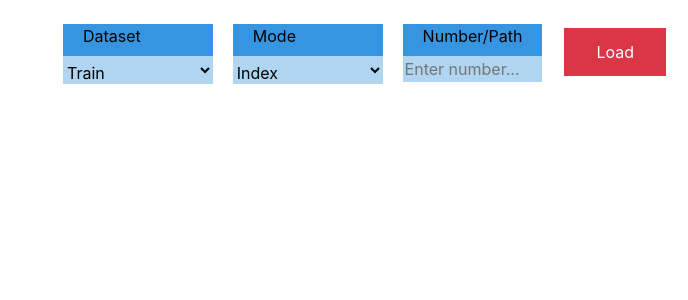
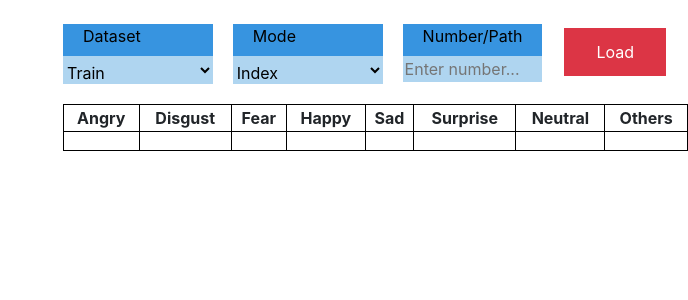
Before and after one commit to anminhhung/web_comic_visualization, a Flask app: page / in a window 1280 px wide. Shown: the part 56-356 px from the top of the page, without its empty margins (592-1280 px from the left). Run offline with Flask 2, Linux system fonts and the light colour scheme; lists and menus that the app fills with data are empty; parts of the project's set-up code (start-up, migrations or seed data) failed here and were passed over; some libraries are stand-ins or nearby versions.

Commit message:
update web

```diff
--- a/app.py
+++ b/app.py
@@ -2,7 +2,9 @@ from flask import Flask, render_template, jsonify, Response, request
 import cv2
 import os
 import numpy as np
+import pandas as pd
 import json
+import ast
 
 from utils.parser import get_config
 
@@ -15,6 +17,12 @@ UPLOAD_FOLDER_TRAIN = cfg.SERVICE.UPLOAD_FOLDER_TRAIN
 UPLOAD_FOLDER_TEST = cfg.SERVICE.UPLOAD_FOLDER_TEST
 
 UPLOAD_FOLDER = None
+LIST_EMOTION = ['angry', 'disgust', 'fear', 'happy', 'sad', 'surprise', 'neutral', 'others']
+# FILE_LIST = os.listdir(UPLOAD_FOLDER)
+
+df = pd.read_csv('data/additional_infor:train_emotion_polarity.csv')
+d = {'image_id': df['image_id'], 'emotion_polarity': df['emotion_polarity']}
+MY_DF = pd.DataFrame(d)
 
 app = Flask(__name__, template_folder='templates', static_folder='static')
 
@@ -34,25 +42,40 @@ def get_img_name():
     elif dataset == 'test':
         UPLOAD_FOLDER = UPLOAD_FOLDER_TEST
 
-    file_list = os.listdir(UPLOAD_FOLDER)
+    FILE_LIST = os.listdir(UPLOAD_FOLDER)
     print("index: ", index)
-    print("file_list[0]: ", file_list[0])
-    len_file_list = len(file_list)
+    print("file_list[0]: ", FILE_LIST[0])
+    len_file_list = len(FILE_LIST)
     fname = None
     if mode == 'path':
-        for i in range(len(file_list)):
-            if file_list[i] == index:
-                fname = file_list[i]
+        for i in range(len(FILE_LIST)):
+            if FILE_LIST[i] == index:
+                fname = FILE_LIST[i]
                 break
     else:
         index = int(index)
         if index >= len_file_list:
-            fname = file_list[0]
+            fname = FILE_LIST[0]
             index = -1
         else:
-            fname = file_list[index]
+            fname = FILE_LIST[index]
 
-    return_result = {'code': '1000', 'status': 'Done', 'data':{'fname': fname, 'index': index, 'total': len_file_list}}
+    img_id = fname.split(".")[0]
+    dict_emotion = {}
+    index_row = MY_DF.index[df['image_id'] == img_id].tolist()
+    index_row = index_row[0]
+    emotion = MY_DF['emotion_polarity'][index]
+    emotion = ast.literal_eval(emotion)
+    for key_emotion in LIST_EMOTION:
+        if key_emotion not in emotion:
+            dict_emotion[key_emotion] = "0"
+        else:
+            dict_emotion[key_emotion] = str(emotion[key_emotion])
+
+    # print("dict_emotion: ", dict_emotion)
+
+    return_result = {'code': '1000', 'status': 'Done', \
+                    'data':{'fname': fname, 'index': index, 'total': len_file_list, 'dict_emotion': dict_emotion}}
 
     return jsonify(return_result)
 
--- a/static/css/visual.css
+++ b/static/css/visual.css
@@ -96,3 +96,8 @@
     margin: 4px 2px;
     cursor: pointer;
 }
+
+table, th, td {
+    border: 1px solid black;
+    border-collapse: collapse;
+  }
--- a/static/js/visual.js
+++ b/static/js/visual.js
@@ -1,7 +1,8 @@
+var total_of_images = 100
 
 $('#btn-loadfile').click(function () {
     var mode = document.getElementById("mode").value;
-    var index = document.getElementById("number_id").value;
+    var index = document.getElementById("number_index").value;
     var dataset = document.getElementById("choose_dataset").value;
 
     if (mode.localeCompare('index')==0){
@@ -26,14 +27,32 @@ function getImgFileName(mode, index, dataset){
             fname = response['data']['fname'];
             index = response['data']['index'];
             total = response['data']['total'];
+            dict_emotion = response['data']['dict_emotion'];
             total_of_images = total;
-            document.getElementById('number_id').value = index;
+            document.getElementById('number_index').value = index;
             var return_index = String(response['data']['index']);
             if (return_index.localeCompare('-1')==0){
                 window.location.href = "idcard?mode=index&index=0";
             }
+            angry_prob = dict_emotion['angry']
+            disgust_prob = dict_emotion['disgust']
+            fear_prob = dict_emotion['fear']
+            happy_prob = dict_emotion['happy']
+            sad_prob = dict_emotion['sad']
+            surprise_prob = dict_emotion['surprise']
+            neutral_prob = dict_emotion['neutral']
+            other_prob = dict_emotion['others']
+
             drawImageOCR("get_ori_img?dataset="+dataset+"&filename="+fname, fname, index);
-            // loadLabel(fname, dataset);
+            document.getElementById("noti_angry").innerHTML = angry_prob;
+            document.getElementById("noti_disgust").innerHTML = disgust_prob;
+            document.getElementById("noti_fear").innerHTML = fear_prob;
+            document.getElementById("noti_happy").innerHTML = happy_prob;
+            document.getElementById("noti_sad").innerHTML = sad_prob;
+            document.getElementById("noti_surprise").innerHTML = surprise_prob;
+            document.getElementById("noti_neutral").innerHTML = neutral_prob;
+            document.getElementById("noti_others").innerHTML = other_prob;
+            document.getElementById("noti_fname").innerHTML = "filename: " + fname;
         }
     }).done(function() {
 
@@ -60,7 +79,7 @@ function drawImageOCR(src) {
 }
 
 function view_previous_image(){
-    var index = document.getElementById("number_id").value;
+    var index = document.getElementById("number_index").value;
     var dataset = document.getElementById("choose_dataset").value;
 
     index = parseInt(index)
@@ -72,7 +91,7 @@ function view_previous_image(){
 }
 
 function view_next_image(){
-    var index = document.getElementById("number_id").value;
+    var index = document.getElementById("number_index").value;
     var dataset = document.getElementById("choose_dataset").value;
 
     index = parseInt(index) ;
@@ -83,6 +102,8 @@ function view_next_image(){
     else{
         index = 0;
     }
+
+    console.log("index: " + index);
 
     getImgFileName('index', String(index), dataset);
 }
--- a/templates/visual.html
+++ b/templates/visual.html
@@ -36,7 +36,6 @@
     <br>
     <div class='row'>
         <div class='col-6'>
-            <!-- <img src="http://0.0.0.0:5100/get_ori_img" width="400" height="400"></img> -->
             <canvas id="preview_img" class="canvas_preview_img"></canvas>
         </div>
 
@@ -57,20 +56,45 @@
                 </div>
                 <div class="item-mode-select">
                     <select id="mode" name="mode">
-                        <option value="index">Index</option>
+                        <option value="index" >Index</option>
                         <option value="path">Path</option>
                     </select>
                 </div>
                 <div class="item-imnum">
-                    <label for="number_id">Number/Path</label>
+                    <label for="number_index">Number/Path</label>
                 </div>
                 <div class="item-imnum-input">
-                    <input type="text" id="number_id" name="number" placeholder="Enter number...">
+                    <input type="text" id="number_index" name="number" placeholder="Enter number...">
                 </div>
                 <div class="item-submit-btn">
                     <button id="btn-loadfile" type="button" class="btn-load">Load</button>
                 </div>
             </div>
+
+            <p id="noti_fname"></p>
+
+            <table style="width:100%">
+                <tr>
+                  <th><center>Angry</center></th>
+                  <th><center>Disgust</center></th>
+                  <th><center>Fear</center></th>
+                  <th><center>Happy</center></th>
+                  <th><center>Sad</center></th>
+                  <th><center>Surprise</center></th>
+                  <th><center>Neutral</center></th>
+                  <th><center>Others</center></th>
+                </tr>
+                <tr>
+                  <td><center><p id="noti_angry"></p></center></td>
+                  <td><center><p id="noti_disgust"></p></center></td>
+                  <td><center><p id="noti_fear"></p></center></td>
+                  <td><center><p id="noti_happy"></p></center></td>
+                  <td><center><p id="noti_sad"></p></center></td>
+                  <td><center><p id="noti_surprise"></p></center></td>
+                  <td><center><p id="noti_neutral"></p></center></td>
+                  <td><center><p id="noti_others"></p></center></td>
+                </tr>
+              </table>
         </div>
     </div>
 
```
